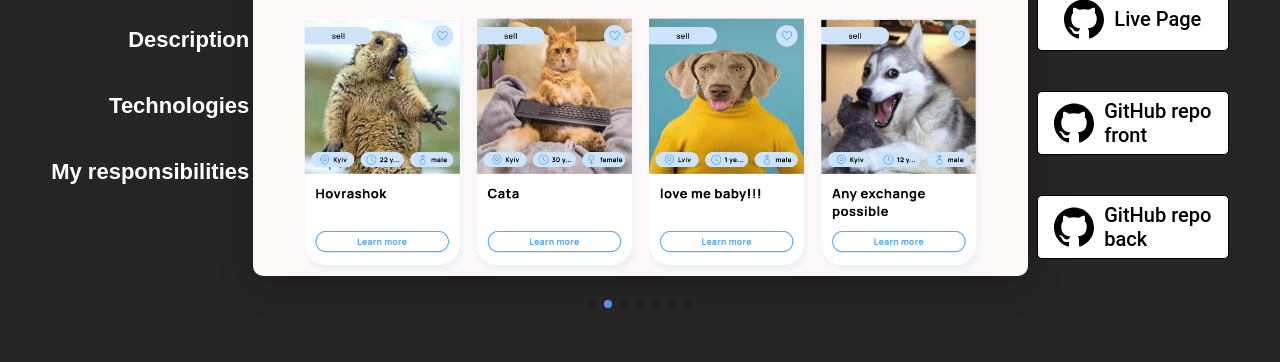
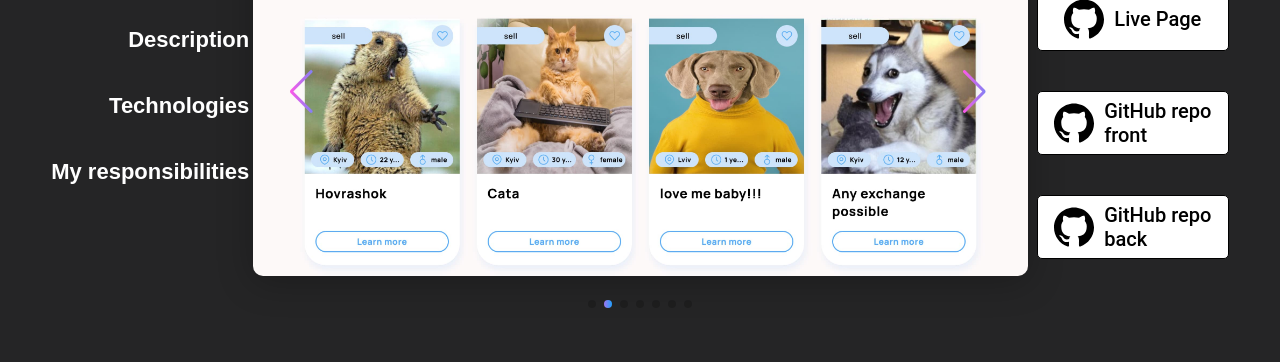
Before and after one commit to simplyNastya/portfolio, a React (Create React App) app: page /projects/1 in a window 1280 px wide. Shown: the part 373-735 px from the top of the page. Built offline with nearby package versions, Linux system fonts and the light colour scheme.

Commit message:
Fixed swiper buttons for desktop version

```diff
--- a/src/components/ProjectDetailsTechnologies/projectDetailsTechnologies.module.css
+++ b/src/components/ProjectDetailsTechnologies/projectDetailsTechnologies.module.css
@@ -6,7 +6,6 @@
 
 .text {
     text-align: center;
-    margin-bottom: 20px;
 
     font-weight: 600;
     font-size: 22px;
--- a/src/components/SwiperGallery/swiperGallery.module.css
+++ b/src/components/SwiperGallery/swiperGallery.module.css
@@ -35,10 +35,12 @@
     display: none;
 
     @media screen and (min-width: 768px) and (max-width: 1199px) {
+        display: block;
         margin-left: 0;
     }
 
     @media screen and (min-width: 1200px) {
+        display: block;
         margin-left: 260px;
     }
 }
@@ -47,11 +49,13 @@
     display: none;
 
     @media screen and (min-width: 768px) and (max-width: 1199px) {
+        display: block;
         margin-left: 0;
     }
 
     @media screen and (min-width: 1200px) {
-        margin-left: 260px;
+        display: block;
+        margin-right: 260px;
     }
 }
 
```
